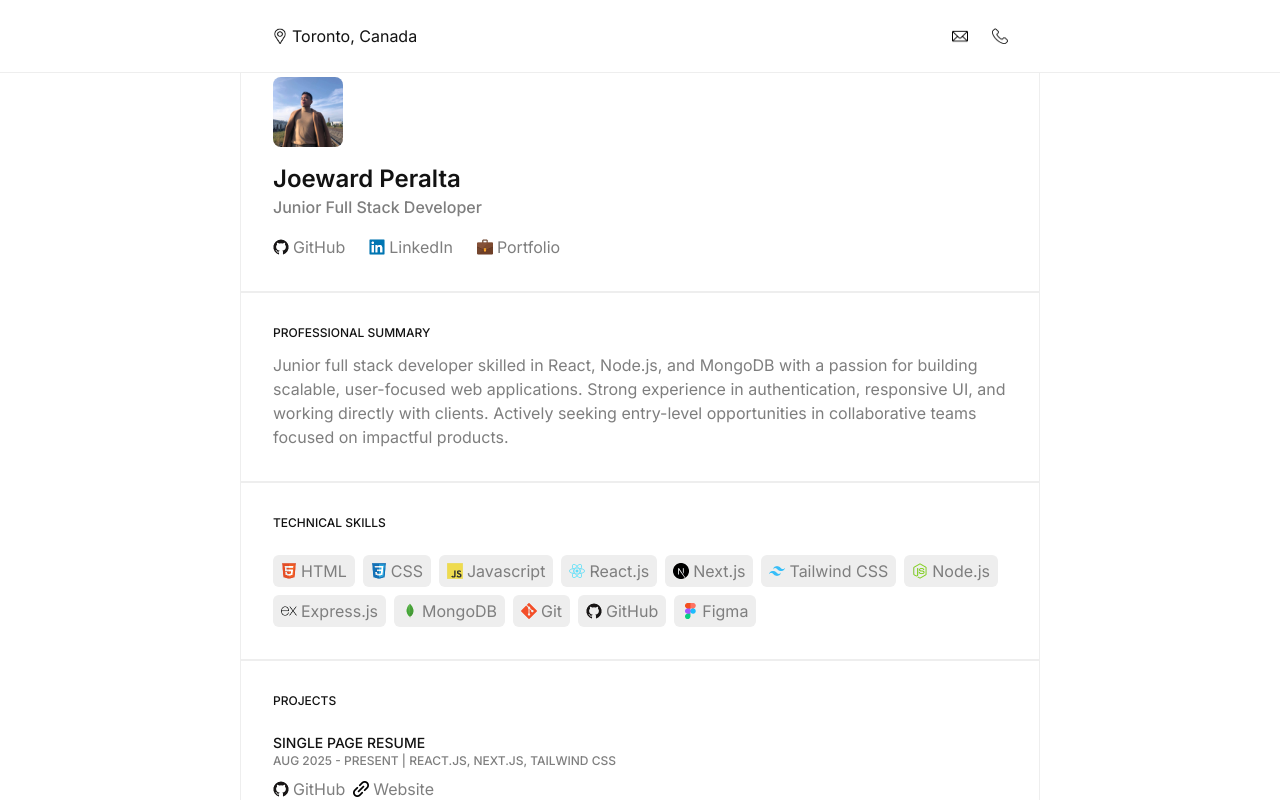
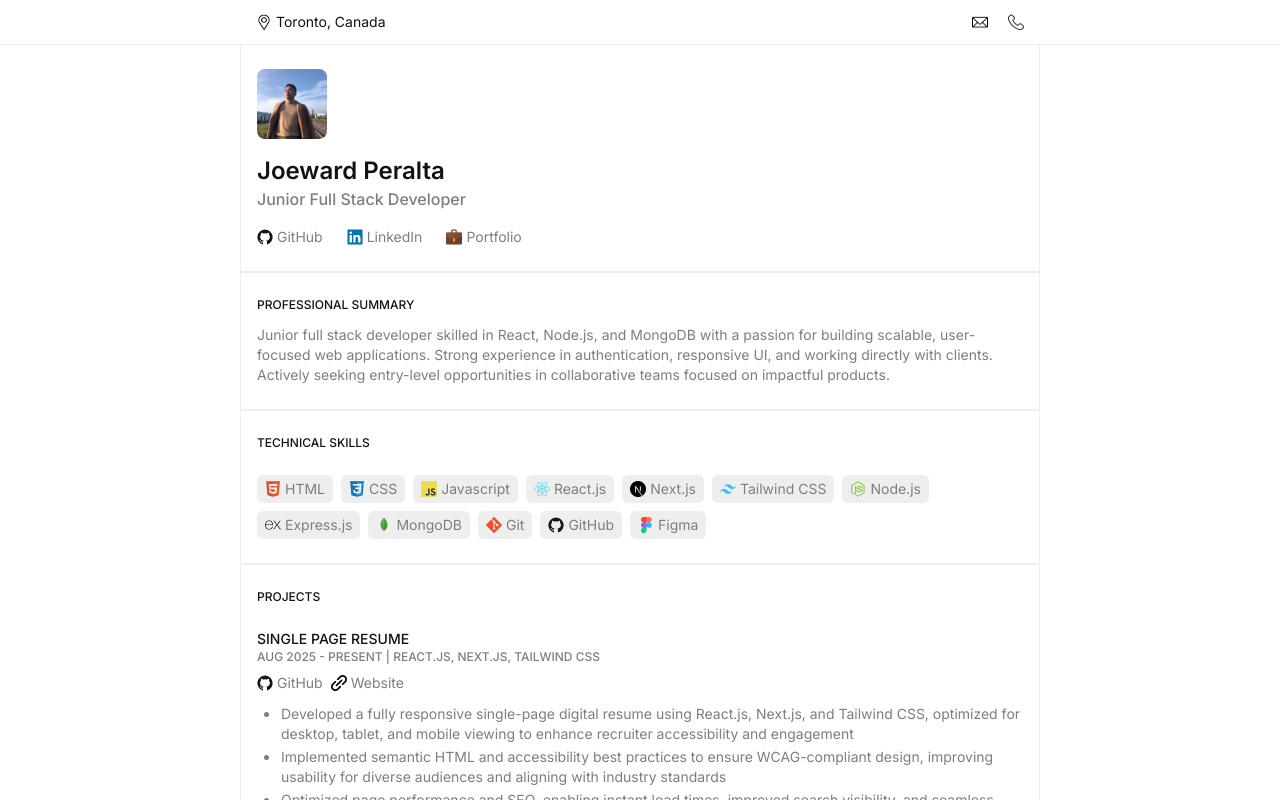
Before and after one commit to joewardperalta/single-page-resume, a Next.js app: page / in a window 1280 px wide. Shown: the top 800 px of the page. Built offline with nearby package versions, Linux system fonts and the light colour scheme.

Commit message:
Remove any style for the medium screen because I want to start implementing the mobile device first.

```diff
--- a/components/ContactLinkCard.jsx
+++ b/components/ContactLinkCard.jsx
@@ -16,7 +16,7 @@ export default function ContactLinkCard({
       }`}
     >
       {/* Contact Icon */}
-      <div className="w-4 h-4 md:w-4 md:h-4">
+      <div className="w-4 h-4">
         <Image
           className="w-full h-full"
           src={iconSrc}
@@ -28,13 +28,13 @@ export default function ContactLinkCard({
 
       {/* Contact Title */}
       <div>
-        <Paragraph
-          className={`!text-primary text-sm ${
+        <p
+          className={`text-primary text-sm ${
             disableTitleOnMobile ? "hidden" : ""
           }`}
         >
           {title}
-        </Paragraph>
+        </p>
       </div>
     </Link>
   );
--- a/components/Navbar.jsx
+++ b/components/Navbar.jsx
@@ -3,7 +3,7 @@ import ContactLinkCard from "./ContactLinkCard";
 export default function Navbar() {
   return (
     <div className="fixed top-0 left-0 w-full bg-white border-b-tertiary border-b-[0.5px]">
-      <div className="px-4 py-3 max-w-[800px] mx-auto md:px-8 md:py-6">
+      <div className="px-4 py-3 max-w-[800px] mx-auto">
         <nav>
           <ul className="flex items-center justify-between">
             {/* Location */}
@@ -15,7 +15,7 @@ export default function Navbar() {
             </li>
 
             {/* Contact Information */}
-            <div className="flex gap-5 md:gap-6">
+            <div className="flex gap-5">
               <li>
                 <ContactLinkCard
                   iconSrc="/email-icon.png"
--- a/components/Paragraph.jsx
+++ b/components/Paragraph.jsx
@@ -1,7 +1,3 @@
 export default function Paragraph({ className = "", children }) {
-  return (
-    <p className={`${className} text-sm md:text-base text-secondary`}>
-      {children}
-    </p>
-  );
+  return <p className={`${className} text-sm text-secondary`}>{children}</p>;
 }
--- a/components/SkillCard.jsx
+++ b/components/SkillCard.jsx
@@ -14,7 +14,7 @@ export default function SkillCard({
       className="flex w-fit items-center gap-1 bg-tertiary px-2 py-1 rounded-md"
     >
       {/* Contact Icon */}
-      <div className="w-4 h-4 md:w-4 md:h-4">
+      <div className="w-4 h-4">
         <Image
           className="w-full h-full"
           src={iconSrc}
--- a/components/SocialLinkCard.jsx
+++ b/components/SocialLinkCard.jsx
@@ -14,7 +14,7 @@ export default function SocialLinkCard({
       className={`flex w-fit items-center gap-1`}
     >
       {/* Contact Icon */}
-      <div className="w-4 h-4 md:w-4 md:h-4">
+      <div className="w-4 h-4">
         <Image
           className="w-full h-full"
           src={iconSrc}
--- a/components/Wrapper.jsx
+++ b/components/Wrapper.jsx
@@ -1,7 +1,7 @@
 export default function Wrapper({ className = "", children }) {
   return (
     <div
-      className={`${className} py-6 px-4 border-[0.5px] border-tertiary max-w-[800px] mx-auto md:p-8`}
+      className={`${className} py-6 px-4 border-[0.5px] border-tertiary max-w-[800px] mx-auto`}
     >
       {children}
     </div>
```
